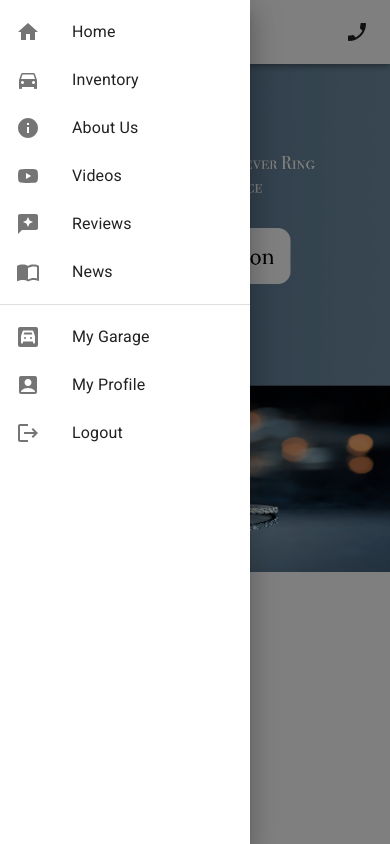
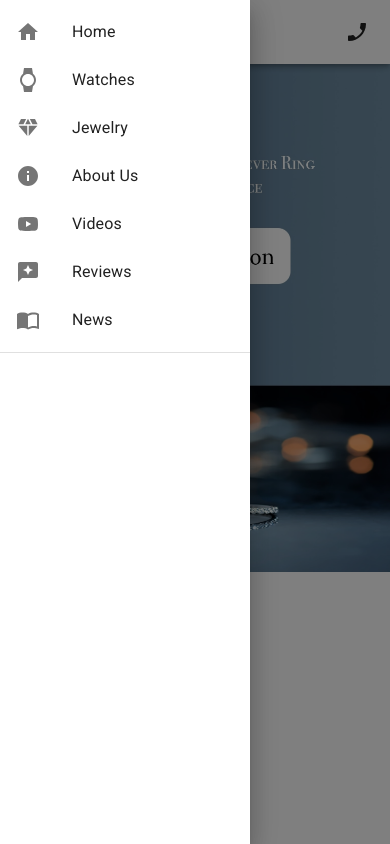
Before and after one commit to Abaid77/Next-Mui-Sanity-Test, a Next.js app: page / in a window 390 px wide. Both pictures are taken after a click on the button 30 px from the left and 32 px from the top of the page. Built offline with nearby package versions, Linux system fonts and the light colour scheme.

Commit message:
update menu drawer links

```diff
--- a/components/MenuDrawer.js
+++ b/components/MenuDrawer.js
@@ -1,15 +1,15 @@
-import * as React from "react";
-import Box from "@mui/material/Box";
-import Drawer from "@mui/material/Drawer";
-import List from "@mui/material/List";
-import Divider from "@mui/material/Divider";
-import ListItem from "@mui/material/ListItem";
-import ListItemIcon from "@mui/material/ListItemIcon";
-import ListItemText from "@mui/material/ListItemText";
-import MenuIcon from "@mui/icons-material/Menu";
-import { IconButton } from "@mui/material";
-import MenuDrawerIcon, { MenuDrawerLinks } from "./MenuDrawerIcon";
-import Link from "next/link";
+import * as React from 'react';
+import Box from '@mui/material/Box';
+import Drawer from '@mui/material/Drawer';
+import List from '@mui/material/List';
+import Divider from '@mui/material/Divider';
+import ListItem from '@mui/material/ListItem';
+import ListItemIcon from '@mui/material/ListItemIcon';
+import ListItemText from '@mui/material/ListItemText';
+import MenuIcon from '@mui/icons-material/Menu';
+import { IconButton } from '@mui/material';
+import MenuDrawerIcon, { MenuDrawerLinks } from './MenuDrawerIcon';
+import Link from 'next/link';
 
 export default function MenuDrawer() {
   const [state, setState] = React.useState({
@@ -18,8 +18,8 @@ export default function MenuDrawer() {
 
   const toggleDrawer = (anchor, open) => (event) => {
     if (
-      event.type === "keydown" &&
-      (event.key === "Tab" || event.key === "Shift")
+      event.type === 'keydown' &&
+      (event.key === 'Tab' || event.key === 'Shift')
     ) {
       return;
     }
@@ -29,18 +29,25 @@ export default function MenuDrawer() {
 
   const list = (anchor) => (
     <Box
-      sx={{ width: anchor === "top" || anchor === "bottom" ? "auto" : 250 }}
+      sx={{ width: anchor === 'top' || anchor === 'bottom' ? 'auto' : 250 }}
       role="presentation"
       onClick={toggleDrawer(anchor, false)}
       onKeyDown={toggleDrawer(anchor, false)}
     >
       <List>
-        {["Home", "Inventory", "About Us", "Videos", "Reviews", "News"].map(
-          (text, index) =>
-            text !== "Reviews" && text !== "News" ? (
+        {[
+          'Home',
+          'Watches',
+          'Jewelry',
+          'About Us',
+          'Videos',
+          'Reviews',
+          'News',
+        ].map((text, index) =>
+          text !== 'Reviews' && text !== 'News' ? (
             <Link
               href={MenuDrawerLinks(text)}
-                style={{ textDecoration: "none", color: "inherit" }}
+              style={{ textDecoration: 'none', color: 'inherit' }}
               key={index}
             >
               <ListItem button key={text}>
@@ -51,11 +58,11 @@ export default function MenuDrawer() {
           ) : (
             <a
               href={
-                  text === "Reviews"
-                    ? "https://www.sundancemazda.com/en/news/list/reviews"
-                    : "https://www.sundancemazda.com/en/news?limit=12"
+                text === 'Reviews'
+                  ? 'https://www.sundancemazda.com/en/news/list/reviews'
+                  : 'https://www.sundancemazda.com/en/news?limit=12'
               }
-                style={{ textDecoration: "none", color: "inherit" }}
+              style={{ textDecoration: 'none', color: 'inherit' }}
               target="_blank"
               rel="noreferrer"
               key={index}
@@ -69,20 +76,6 @@ export default function MenuDrawer() {
         )}
       </List>
       <Divider />
-      <List>
-        {["My Garage", "My Profile", "Logout"].map((text, index) => (
-          <Link
-            href={MenuDrawerLinks(text)}
-            style={{ textDecoration: "none", color: "inherit" }}
-            key={index}
-          >
-            <ListItem button key={index}>
-              <ListItemIcon>{MenuDrawerIcon(text)}</ListItemIcon>
-              <ListItemText primary={text} />
-            </ListItem>
-          </Link>
-        ))}
-      </List>
     </Box>
   );
 
@@ -96,7 +89,7 @@ export default function MenuDrawer() {
           size="small"
           aria-controls="menu-appbar"
           aria-haspopup="true"
-          onClick={toggleDrawer("left", true)}
+          onClick={toggleDrawer('left', true)}
           sx={{
             mr: 2,
           }}
@@ -105,11 +98,11 @@ export default function MenuDrawer() {
         </IconButton>
 
         <Drawer
-          anchor={"left"}
-          open={state["left"]}
-          onClose={toggleDrawer("left", false)}
+          anchor={'left'}
+          open={state['left']}
+          onClose={toggleDrawer('left', false)}
         >
-          {list("left")}
+          {list('left')}
         </Drawer>
       </React.Fragment>
     </div>
--- a/components/MenuDrawerIcon.js
+++ b/components/MenuDrawerIcon.js
@@ -1,35 +1,35 @@
 import {
   Home,
-  DirectionsCar,
   Info,
-  Garage,
   AccountBox,
   Logout,
   Reviews,
   ImportContacts,
-} from "@mui/icons-material";
-import YouTubeIcon from "@mui/icons-material/YouTube";
+} from '@mui/icons-material';
+import WatchIcon from '@mui/icons-material/Watch';
+import DiamondIcon from '@mui/icons-material/Diamond';
+import YouTubeIcon from '@mui/icons-material/YouTube';
 
 // Base the input argument this function will return an icon
 export default function MenuDrawerIcon(menu) {
   switch (menu) {
-    case "Home":
+    case 'Home':
       return <Home />;
-    case "Inventory":
-      return <DirectionsCar />;
-    case "About Us":
+    case 'Watches':
+      return <WatchIcon />;
+    case 'About Us':
       return <Info />;
-    case "My Garage":
-      return <Garage />;
-    case "Reviews":
+    case 'Jewelry':
+      return <DiamondIcon />;
+    case 'Reviews':
       return <Reviews />;
-    case "Videos":
+    case 'Videos':
       return <YouTubeIcon />;
-    case "News":
+    case 'News':
       return <ImportContacts />;
-    case "My Profile":
+    case 'My Profile':
       return <AccountBox />;
-    case "Logout":
+    case 'Logout':
       return <Logout />;
     default:
       break;
@@ -38,20 +38,21 @@ export default function MenuDrawerIcon(menu) {
 
 export function MenuDrawerLinks(menu) {
   switch (menu) {
-    case "Home":
-      return "/";
-    case "Inventory":
-      return "/cars";
-    case "About Us":
-      return "/about";
-    case "Videos":
-      return "/videos";
-    case "My Garage":
-      return "/";
-    case "My Profile":
-      return "/";
-    case "Logout":
-      return "/";
+    case 'Home':
+      return '/';
+    case 'Watches':
+      return '/cars';
+    case 'Jewelry':
+      return '/';
+    case 'About Us':
+      return '/about';
+    case 'Videos':
+      return '/videos';
+
+    case 'My Profile':
+      return '/';
+    case 'Logout':
+      return '/';
     default:
       break;
   }
--- a/components/Navbar.js
+++ b/components/Navbar.js
@@ -48,12 +48,12 @@ export default function NavBar() {
     setMenu(null);
   };
 
-  const mazdaLogo = () => {
+  const maggiesLogo = () => {
     return (
       <IconButton size="large" edge="start" color="inherit" aria-label="menu">
         <Link href="/" style={{ textDecoration: 'none', color: 'inherit' }}>
           <Avatar
-            alt="Mazda Logo"
+            alt="Maggies Logo"
             variant="square"
             src="/static/logo-icon.png"
           />
@@ -78,7 +78,7 @@ export default function NavBar() {
       </FormGroup> */}
       <AppBar position="fixed">
         <Toolbar>
-          {hideInMobileMode ? mazdaLogo() : <MenuDrawer />}
+          {hideInMobileMode ? maggiesLogo() : <MenuDrawer />}
           <Menu
             id="menu-appbar"
             anchorEl={menu}
@@ -106,7 +106,7 @@ export default function NavBar() {
                 alignItems="center"
                 spacing={1}
               >
-                <Grid item>{mazdaLogo()}</Grid>
+                <Grid item>{maggiesLogo()}</Grid>
               </Grid>
             ) : (
               <>
```
Lines whose indentation alone changed are shown as unchanged.
